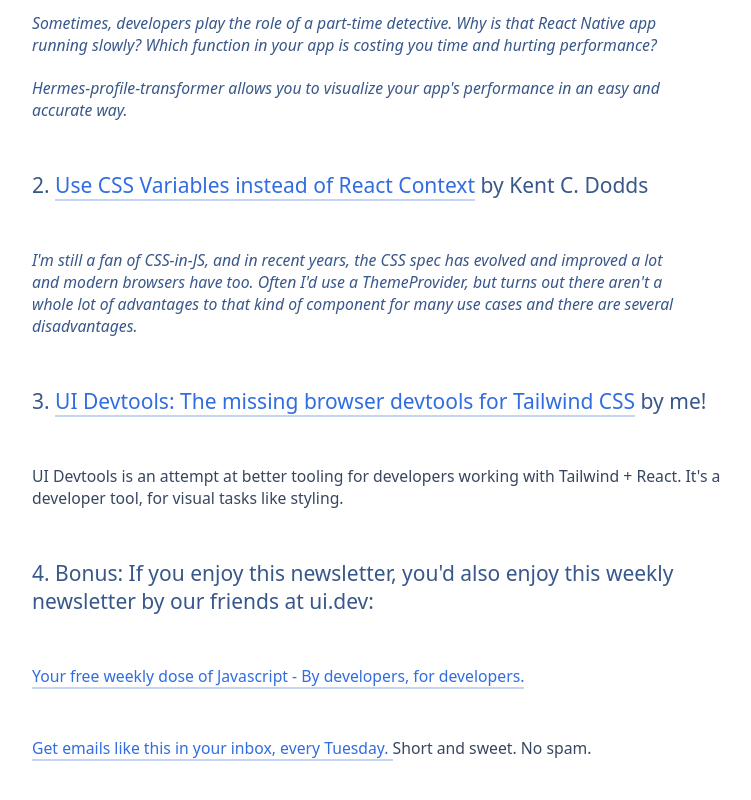
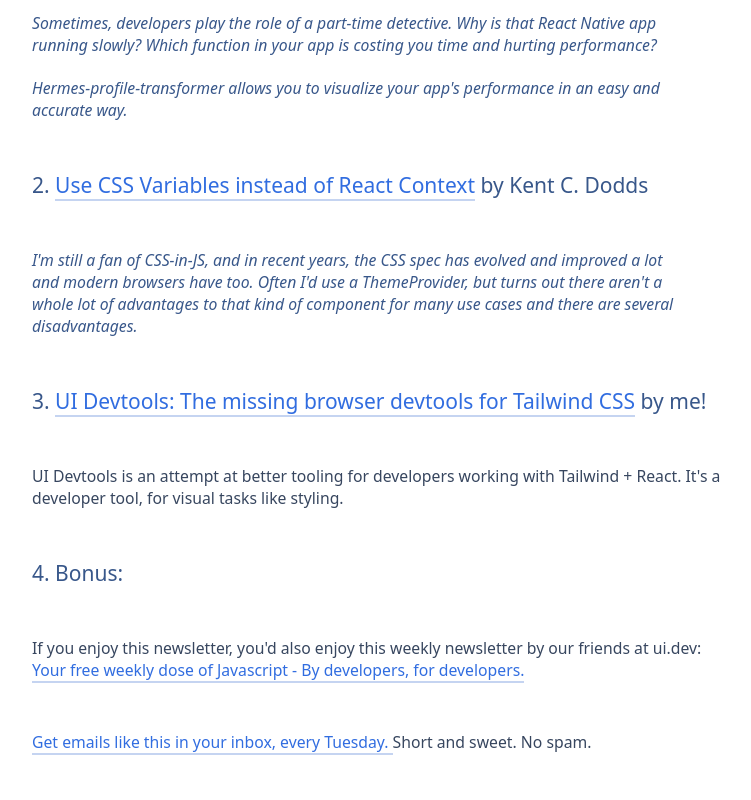
Before and after one commit to siddharthkp/tinyreact.email, a Gatsby site: page /2020-11-17/ in a window 1280 px wide. Shown: the part 386-1186 px from the top of the page, without its empty margins (258-1009 px from the left). Built offline with nearby package versions, Linux system fonts and the light colour scheme; Gatsby itself is replaced by a stand-in of ours.

Commit message:
fix copy

```diff
--- a/content/2020-11-17.md
+++ b/content/2020-11-17.md
@@ -12,10 +12,10 @@
 
 > I'm still a fan of CSS-in-JS, and in recent years, the CSS spec has evolved and improved a lot and modern browsers have too. Often I'd use a ThemeProvider, but turns out there aren't a whole lot of advantages to that kind of component for many use cases and there are several disadvantages.
 
-### 3. [UI Devtools: The missing browser devtools for Tailwind CSS](https://ui-devtools.com?ref=) by me!
+### 3. [UI Devtools: The missing browser devtools for Tailwind CSS](https://ui-devtools.com) by me!
 
 UI Devtools is an attempt at better tooling for developers working with Tailwind + React. It's a developer tool, for visual tasks like styling.
 
-### 4. Bonus: If you enjoy this newsletter, you'd also enjoy this weekly newsletter by our friends at ui.dev:
+### 4. Bonus:
 
-[Your free weekly dose of Javascript - By developers, for developers.](https://ui.dev/bytes/?r=sid)
+If you enjoy this newsletter, you'd also enjoy this weekly newsletter by our friends at ui.dev: [Your free weekly dose of Javascript - By developers, for developers.](https://ui.dev/bytes/?r=sid)
```
